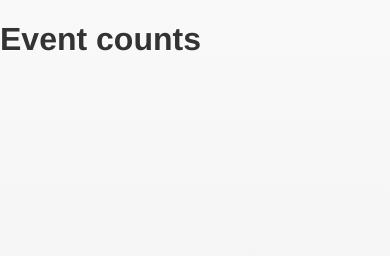
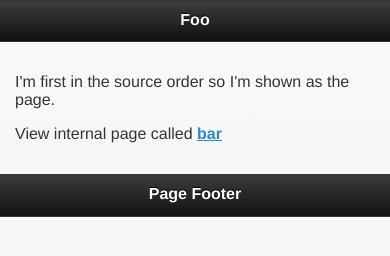
Before and after one commit to Andrei13/GoingOut, a plain HTML site: page www/index.html in a window 390 px wide. Drawn offline with Linux system fonts and the light colour scheme; some packages are replaced by stand-ins of ours.

Commit message:
2 pages 2

```diff
--- a/www/index.html
+++ b/www/index.html
@@ -10,12 +10,31 @@
 	<link href="jquery-mobile/jquery.mobile-1.3.0.min.css" rel="stylesheet" type="text/css">
 </head>
 
-<body onload="onLoad()">
+<body>
 
-  	<h1>Event counts</h1>
+<!-- Start of first page -->
+<div data-role="page" id="foo">
+
+	<div data-role="header">
+		<h1>Foo</h1>
+	</div><!-- /header -->
+
+	<div role="main" class="ui-content">
+		<p>I'm first in the source order so I'm shown as the page.</p>
+		<p>View internal page called <a href="#bar">bar</a></p>
+	</div><!-- /content -->
+
+	<div data-role="footer">
+		<h4>Page Footer</h4>
+	</div><!-- /footer -->
+</div><!-- /page -->
+
+<!-- Start of second page -->
+<div data-role="page" id="bar">
+<h1>Event counts</h1>
 	<div id="launched"></div>
 	<div id="paused"></div>
 	<div id="resumed"></div>
-
+</div><!-- /page -->
 </body>
 </html>
```
